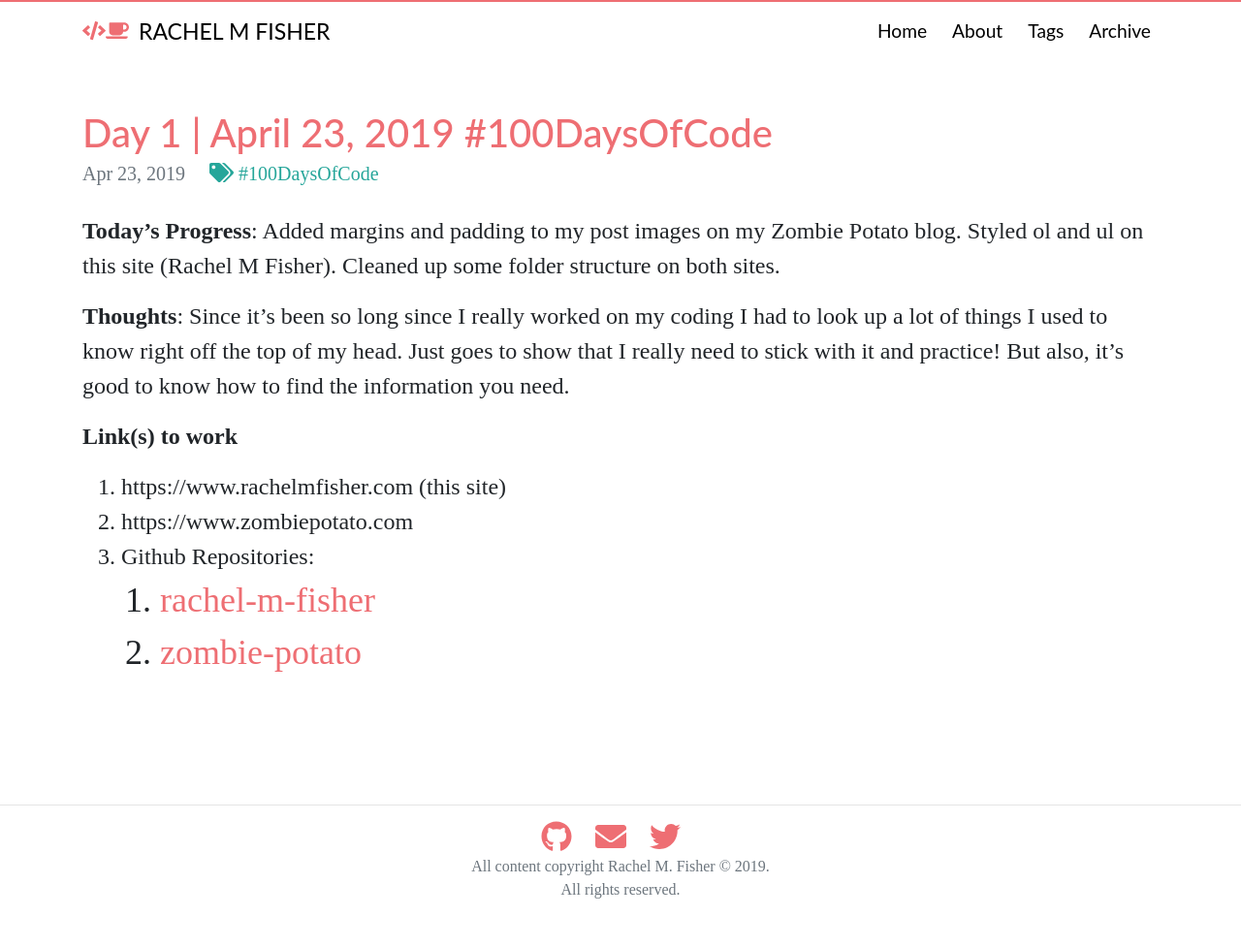
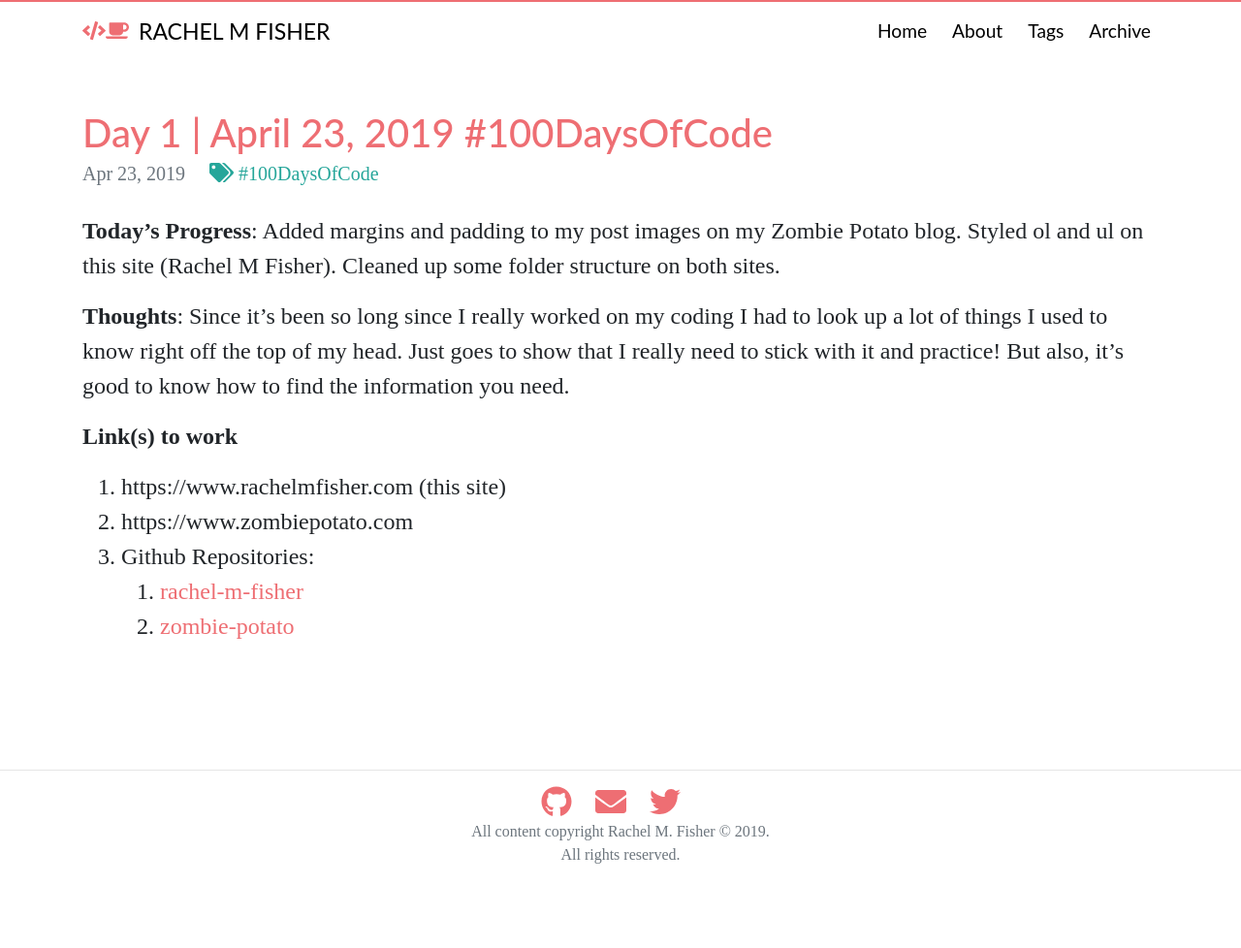
Before and after one commit to Elenaltarien/rachel-m-fisher, a Jekyll site: the page built from _posts/2019-04-23-Day-1.md, in a window 1280 px wide. Shown: the whole page at 97% size. Built offline with Jekyll 4.4.1, drawn with Linux system fonts in a browser that asks for light colours; nearby versions of some CDN libraries; comment, search, counter and statistics services are not loaded; after the commit the page ends 942 px from its top, so only the background shows below that.

Commit message:
Fixed font size for nested lists

```diff
--- a/css/custom/includes/_post.scss
+++ b/css/custom/includes/_post.scss
@@ -17,8 +17,9 @@
   }
 
   ol, ul {
-    font-size: 1.5em;
+    font-size: 1.5rem;
   }
+
 
 }
 
```
